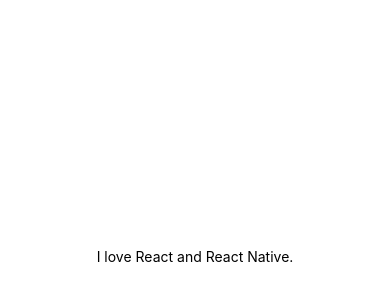
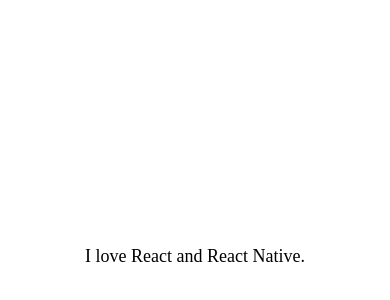
Before and after one commit to Shakib448/react-native-doneWithIt, a React Native app: screen / in a window 390 px wide. Shown: the part 166-466 px from the top of the page. Built offline with nearby package versions, Linux system fonts and the light colour scheme.

Commit message:
Done With it

```diff
--- a/app/components/AppText.js
+++ b/app/components/AppText.js
@@ -1,8 +1,15 @@
 import React from "react";
-import { Text } from "react-native";
+import { Text, StyleSheet, Platform } from "react-native";
 
 const AppText = ({ children }) => {
-  return <Text>{children}</Text>;
+  return <Text style={styles.text}>{children}</Text>;
 };
 
 export default AppText;
+
+const styles = StyleSheet.create({
+  text: {
+    fontSize: 18,
+    fontFamily: Platform.OS === "android" ? "Roboto" : "Avenir",
+  },
+});
```
